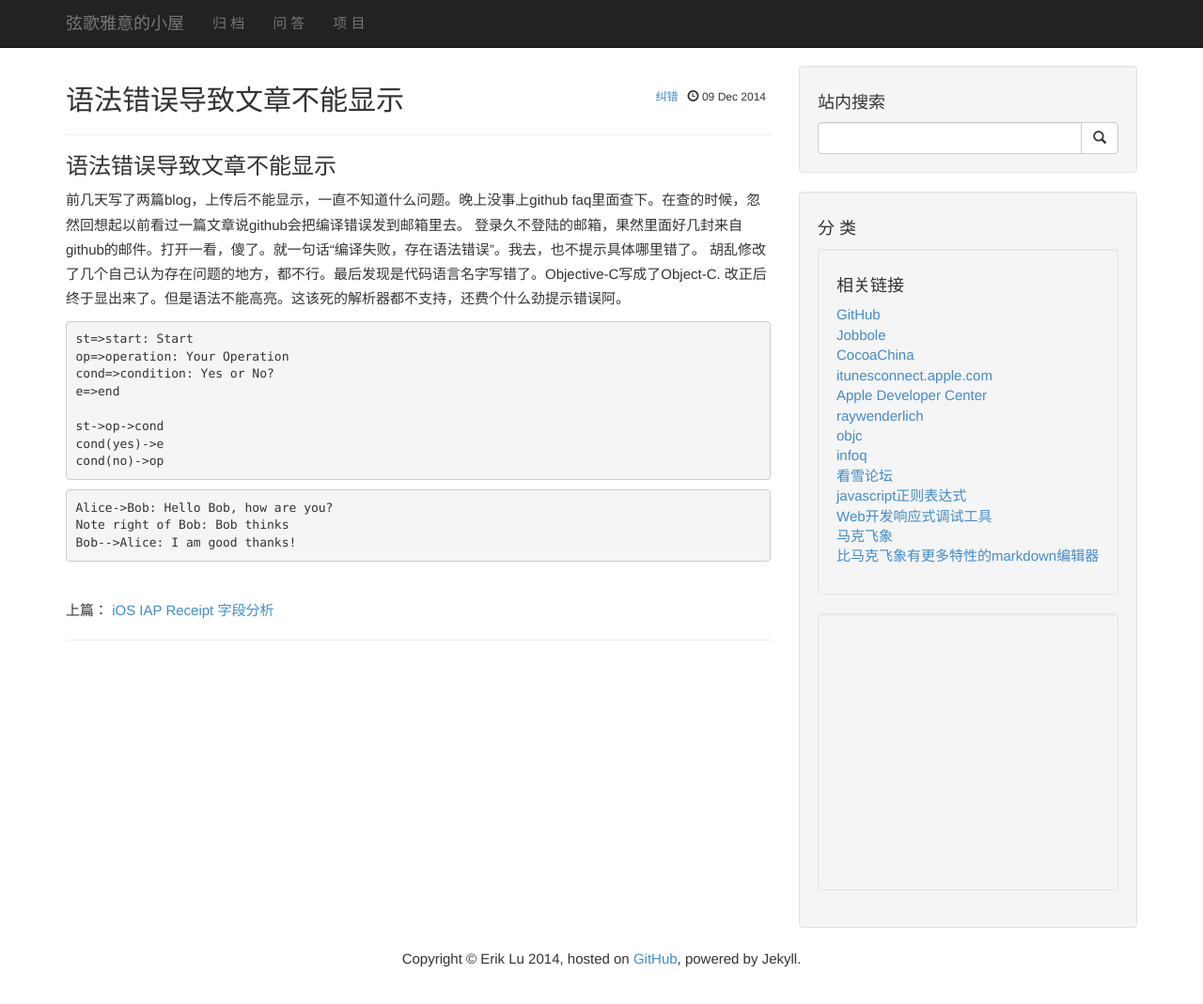
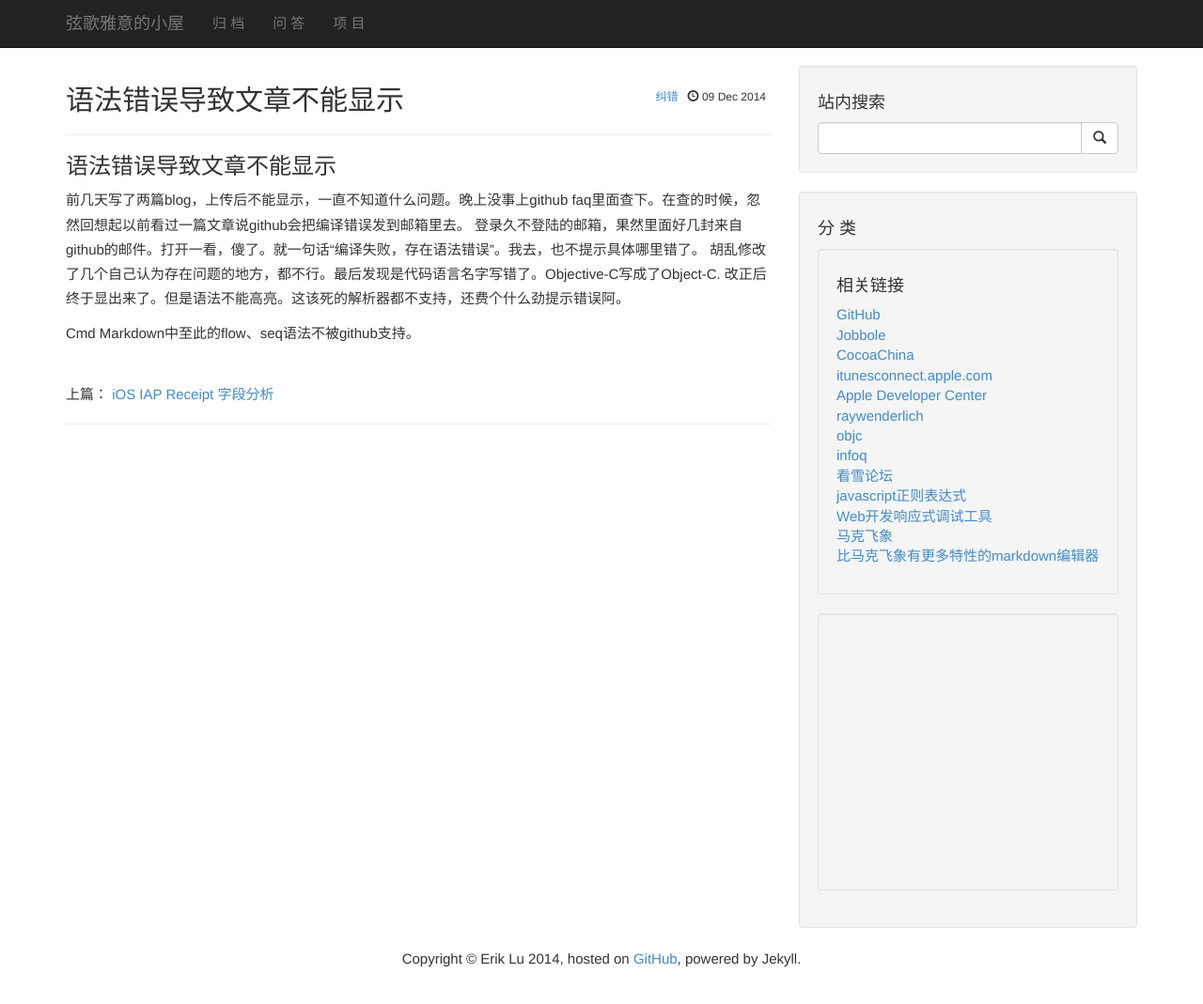
Before and after one commit to WiFiInHand/eriklu.github.io, a Jekyll site: the page built from _posts/2014-12-09-语法错误导致文章不能显示.md, in a window 1280 px wide and 1095 px high. Shown: the top 1069 px of the window at 94% size. Built offline with Jekyll 4.4.1, drawn with Linux system fonts in a browser that asks for light colours; Markdown is read by kramdown in place of the engine named in the settings.

Commit message:
Cmd Markdown中至此的flow、seq语法不被github支持。

````diff
--- a/_posts/2014-12-09-语法错误导致文章不能显示.md
+++ b/_posts/2014-12-09-语法错误导致文章不能显示.md
@@ -11,19 +11,4 @@ summary: ""
 登录久不登陆的邮箱，果然里面好几封来自github的邮件。打开一看，傻了。就一句话“编译失败，存在语法错误”。我去，也不提示具体哪里错了。
 胡乱修改了几个自己认为存在问题的地方，都不行。最后发现是代码语言名字写错了。Objective-C写成了Object-C. 改正后终于显出来了。但是语法不能高亮。这该死的解析器都不支持，还费个什么劲提示错误阿。
 
-```flow
-st=>start: Start
-op=>operation: Your Operation
-cond=>condition: Yes or No?
-e=>end
-
-st->op->cond
-cond(yes)->e
-cond(no)->op
-```
-
-```seq
-Alice->Bob: Hello Bob, how are you?
-Note right of Bob: Bob thinks
-Bob-->Alice: I am good thanks!
-```
+Cmd Markdown中至此的flow、seq语法不被github支持。
````
